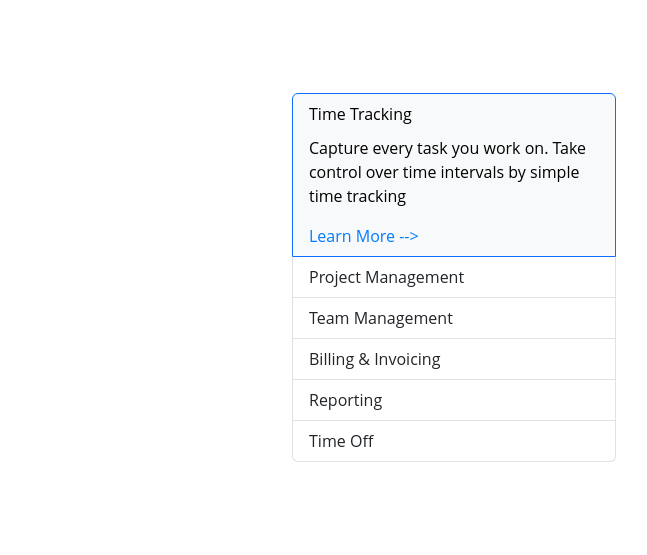
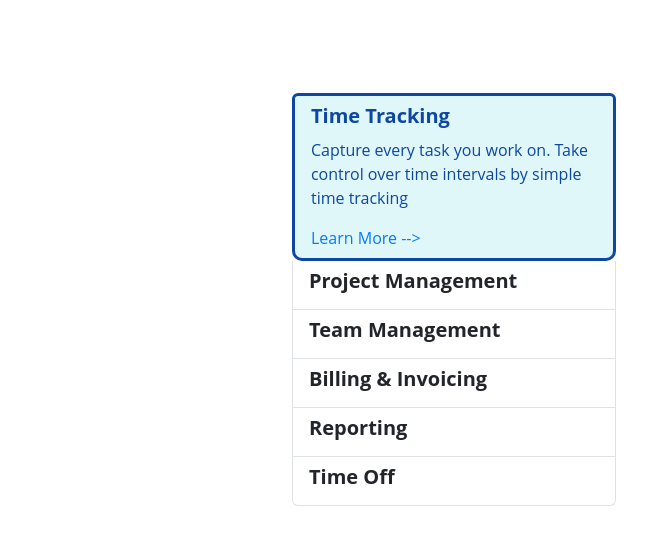
Before and after one commit to dracry0/Timely, a website: page bootstrap/index.html in a window 1280 px wide. Shown: the part 195-750 px from the top of the page, 534-1181 px from the left. Drawn offline with nearby package versions, Linux system fonts and the light colour scheme.

Commit message:
Added Styling and borders to sidebar-items

```diff
--- a/bootstrap/index.html
+++ b/bootstrap/index.html
@@ -27,6 +27,14 @@
 
 
 /* This is Sushant's Code */
+.expanded {
+            background-color: #e0f7fa !important;
+            color: #0d47a1 !important;
+            border-color: #0d47a1 !important;
+            border-radius: 10px;
+            border-width: 3px;
+        }
+
 .sidebar {
             position: relative;
             top: 0;
@@ -121,6 +129,7 @@
 /* Ending of Dhananjay's Code */
 
 /* This is Mihir's Code */
+
 /* Ending of Mihir's Code */
 
 /* This is Surya's Code */
@@ -131,8 +140,8 @@
 
 <body>
 <!-- Sushant's Code ----------------------------------------------------------------------------- -->
-    <div class="container ">
-        <h1 class="fw-bold text-center mt-5 mb-4 font text-black pad px-0 py-5 ">Best time tracking features for your business</h1>
+    <div class="container">
+        <h1 class="fw-bold text-center mt-5 mb-4 font text-black pad px-0 py-5">Best time tracking features for your business</h1>
 
         <div class="row my-5 py-5 px-0">
             <div class="col-md-8">
@@ -151,44 +160,44 @@
             </div>
             <div class="col-md-4 sidebar">
                 <div class="list-group" id="sidebar-menu">
-                    <div class="list-group-item list-group-item-action active" onclick="showContent('time-tracking')">
-                        Time Tracking
+                    <div class="list-group-item list-group-item-action active expanded " onclick="showContent('time-tracking')">
+                        <h5 style="font-weight: bolder;">Time Tracking</h5>
                         <div id="time-tracking" class="content-section" style="display: block;">
                             <p>Capture every task you work on. Take control over time intervals by simple time tracking</p>
                             <a href="#" class="learn-more">Learn More --></a>
                         </div>
                     </div>
                     <div class="list-group-item list-group-item-action" onclick="showContent('project-management')">
-                        Project Management
-                        <div id="project-management" class="content-section">
+                        <h5 style="font-weight: bolder;">Project Management</h5>
+                        <div id="project-management" class="content-section" style="display: none;">
                             <p>Create projects, set rates and budgets. Keep tracking of hours spent on tasks and see the project progress at a glance, collaborate easily, keep deadlines and prevent over budgeting</p>
                             <a href="#" class="learn-more">Learn More --></a>
                         </div>
                     </div>
                     <div class="list-group-item list-group-item-action" onclick="showContent('team-management')">
-                        Team Management
-                        <div id="team-management" class="content-section">
+                        <h5 style="font-weight: bolder;">Team Management</h5>
+                        <div id="team-management" class="content-section" style="display: none;">
                             <p>Measure productivity and activity level of your team, assign tasks in a click, monitor workflow and distribute the workload. Syncs your teams’ work and improves efficiency.</p>
                             <a href="#" class="learn-more">Learn More --></a>
                         </div>
                     </div>
                     <div class="list-group-item list-group-item-action" onclick="showContent('billing-invoicing')">
-                        Billing & Invoicing
-                        <div id="billing-invoicing" class="content-section">
+                        <h5 style="font-weight: bolder;"> Billing & Invoicing</h5>
+                        <div id="billing-invoicing" class="content-section" style="display: none;">
                             <p>With the accurate billing system, set billable rates and easily create an invoice based on tracked time and expenses, and get paid promptly.</p>
                             <a href="#" class="learn-more">Learn More --></a>
                         </div>
                     </div>
                     <div class="list-group-item list-group-item-action" onclick="showContent('reporting')">
-                        Reporting
-                        <div id="reporting" class="content-section">
+                        <h5 style="font-weight: bolder;">Reporting</h5>
+                        <div id="reporting" class="content-section" style="display: none;">
                             <p>With a flexible reporting system, you have a choice to get insights into your projects and team productivity, analyze incomes and keep costs under control</p>
                             <a href="#" class="learn-more">Learn More --></a>
                         </div>
                     </div>
                     <div class="list-group-item list-group-item-action" onclick="showContent('time-off')">
-                        Time Off
-                        <div id="time-off" class="content-section">
+                        <h5 style="font-weight: bolder;">Time Off</h5>
+                        <div id="time-off" class="content-section" style="display: none;">
                             <p>Add a PTO policy for your organization, simply ask for days off, control missed workdays, manage balances and teams attendance hassle-free</p>
                             <a href="#" class="learn-more">Learn More --></a>
                         </div>
@@ -207,7 +216,7 @@
 
             var listItems = document.querySelectorAll('.list-group-item');
             listItems.forEach(function (item) {
-                item.classList.remove('active');
+                item.classList.remove('active', 'expanded');
             });
 
             var targetContent = document.getElementById(sectionId);
@@ -224,7 +233,7 @@
             }
 
             var listItem = document.querySelector('[onclick="showContent(\'' + sectionId + '\')"]');
-            listItem.classList.add('active');
+            listItem.classList.add('active', 'expanded');
         }
 
         document.addEventListener('DOMContentLoaded', function () {
@@ -610,6 +619,10 @@
 
         </div>
     </div>
+    <!-- End of Dhananjay's code -->
+<!--
+    Mihir's code -->
+    <!-- end of Mihir's code -->
 
 
   </body>
```
